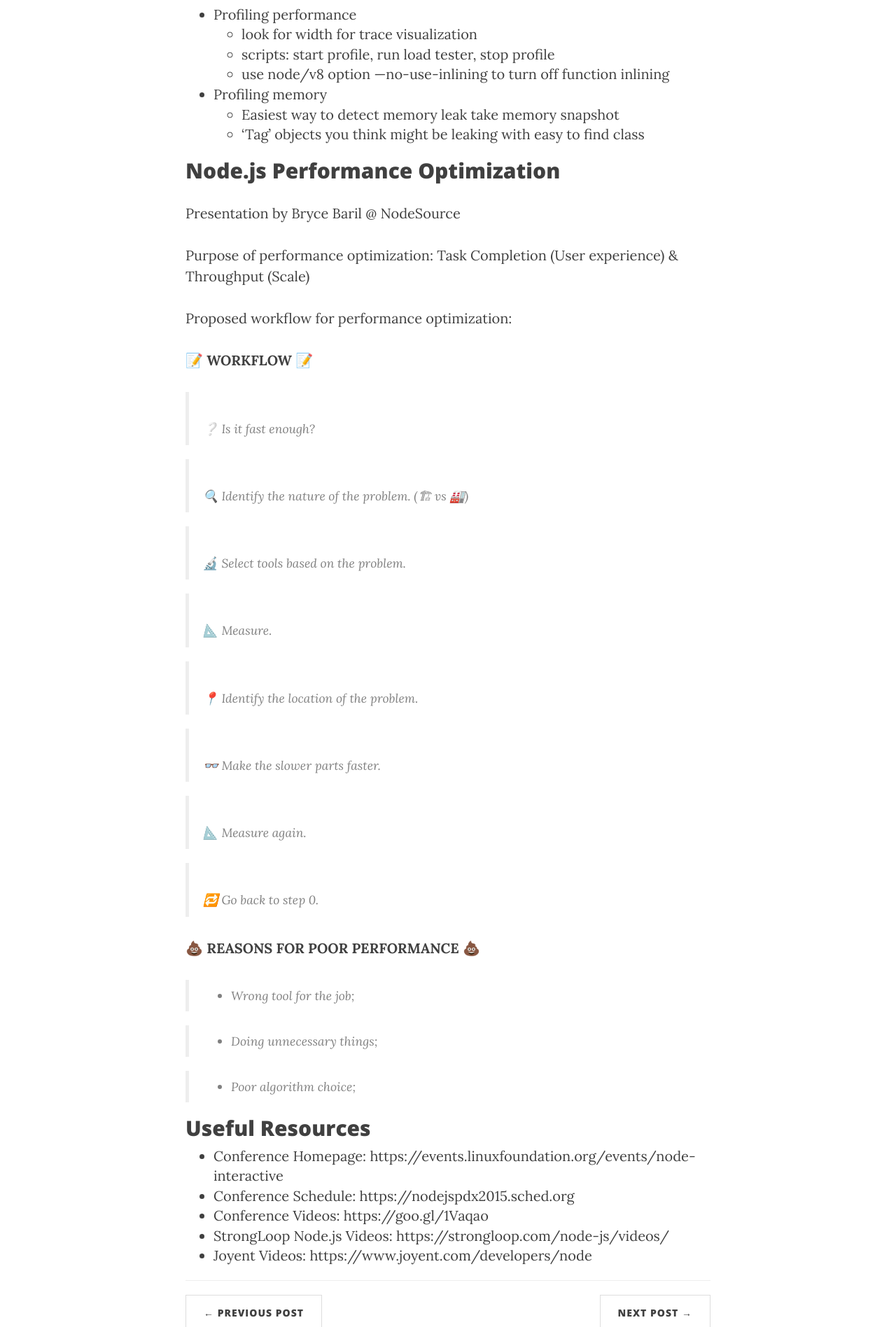
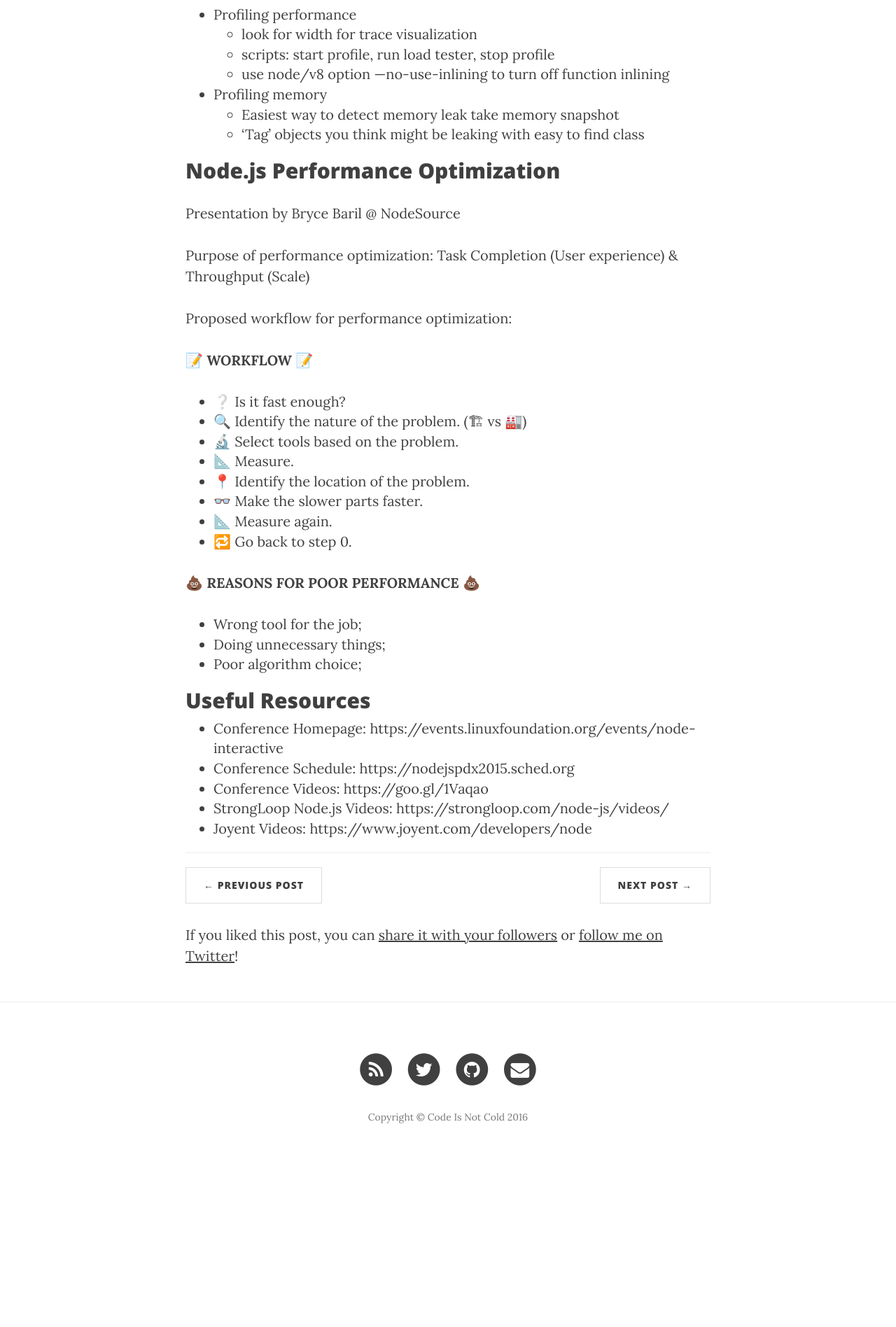
Before and after one commit to aaronice/aaronice.github.io, a Jekyll site: the page built from _posts/2015-12-19-node-interactive-recap.markdown, in a window 1280 px wide. Shown: the part 4504-6400 px from the top of the page at 70% size. Built offline with Jekyll 4.4.1, drawn with Linux system fonts in a browser that asks for light colours; nearby versions of some CDN libraries; comment, search, counter and statistics services are not loaded; after the commit the page ends 6176 px from its top, so only the background shows below that.

Commit message:
modify format

```diff
--- a/_posts/2015-12-19-node-interactive-recap.markdown
+++ b/_posts/2015-12-19-node-interactive-recap.markdown
@@ -130,30 +130,21 @@ Proposed workflow for performance optimization:
 
 📝 **WORKFLOW** 📝
 
->❔ Is it fast enough?
-
->🔍 Identify the nature of the problem. (🏗 vs 🏭)
-
->🔬 Select tools based on the problem.
-
->📐 Measure.
-
->📍 Identify the location of the problem.
-
->👓 Make the slower parts faster.
-
->📐 Measure again.
-
->🔁 Go back to step 0.
+* ❔ Is it fast enough?
+* 🔍 Identify the nature of the problem. (🏗 vs 🏭)
+* 🔬 Select tools based on the problem.
+* 📐 Measure.
+* 📍 Identify the location of the problem.
+* 👓 Make the slower parts faster.
+* 📐 Measure again.
+* 🔁 Go back to step 0.
 
 
 💩 **REASONS FOR POOR PERFORMANCE** 💩
 
-> * Wrong tool for the job;
-
-> * Doing unnecessary things;
-
-> * Poor algorithm choice;
+* Wrong tool for the job;
+* Doing unnecessary things;
+* Poor algorithm choice;
 
 
 ## Useful Resources
```
Also changed, not shown: 2 other files.
